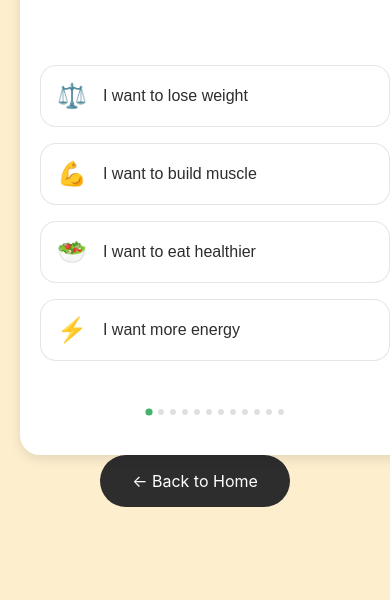
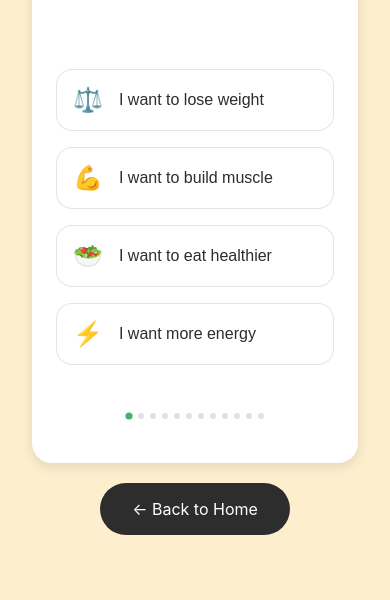
Before and after one commit to EatReal/EatReal, a website: page questionnaire.html in a window 390 px wide. Shown: the part 284-884 px from the top of the page. Drawn offline with Linux system fonts and the light colour scheme.

Commit message:
Fix mobile centering issues - Adjusted questionnaire card margins and padding - Added mobile-specific media queries - Fixed right-side alignment on mobile devices

```diff
--- a/assets/css/questionnaire.css
+++ b/assets/css/questionnaire.css
@@ -16,7 +16,8 @@ body {
     width: 100%;
     max-width: 400px;
     box-shadow: 0 2px 12px rgba(0, 0, 0, 0.04);
-    margin-bottom: 40px;
+    margin: 0 auto 40px;
+    box-sizing: border-box;
 }
 
 .question-header {
@@ -461,3 +462,16 @@ body {
         transform: translate(-50%, -50%) scale(0.98);
     }
 }
+
+/* Add mobile-specific adjustments */
+@media (max-width: 480px) {
+    body {
+        padding: 20px 16px;
+    }
+
+    .questionnaire-card {
+        padding: 24px;
+        margin: 0 auto 20px;
+        width: calc(100% - 32px);
+    }
+}
```
